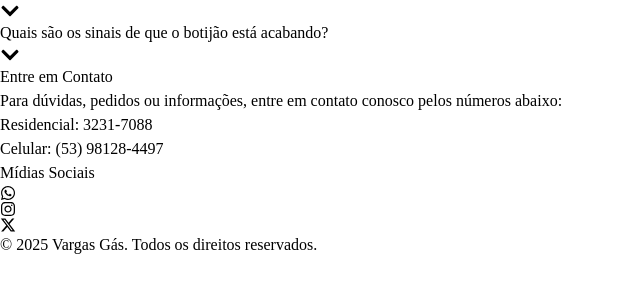
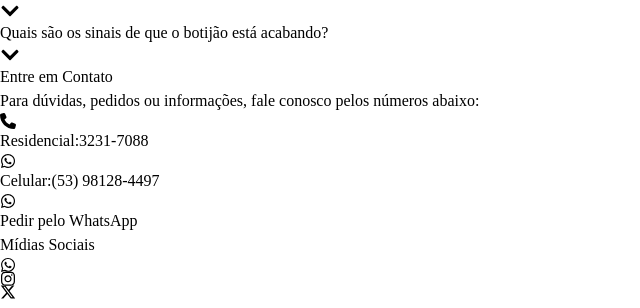
Before and after one commit to LuanderV/vargas-gas, a Next.js app: page / in a window 1280 px wide. Shown: the part 2839-3147 px from the top of the page, without its empty margins (0-640 px from the left). Before the commit the page ends 3096 px from the top, so only its background shows below. Built offline with nearby package versions, Linux system fonts and the light colour scheme.

Commit message:
component att
pequenas alterações no page.tsx, e animações adicionadas ao componente contact-section e footer

```diff
--- a/src/app/components/(pages)/home/contact-section/page.tsx
+++ b/src/app/components/(pages)/home/contact-section/page.tsx
@@ -1,36 +1,56 @@
 "use client";
+
+import ButtonWhastApp from "@/app/components/button-whatsapp/page";
+import { motion } from "framer-motion";
+import { FaPhone, FaWhatsapp } from "react-icons/fa6";
 
 const ContactSection = () => {
   return (
-    <footer className="py-12">
-      <div className="max-w-4xl mx-auto text-center">
-        <h2 className="text-3xl font-bold text-emerald-500 mb-6">
+    <footer className="relative py-16 bg-gray-900 text-white overflow-hidden">
+      {/* Efeito Glassmorphism */}
+      <div className="absolute inset-0 bg-emerald-500 bg-opacity-20 backdrop-blur-md"></div>
+
+      <motion.div
+        className="relative max-w-4xl mx-auto text-center"
+        initial={{ opacity: 0, y: 20 }}
+        animate={{ opacity: 1, y: 0 }}
+        transition={{ duration: 0.8 }}
+      >
+        <h2 className="text-3xl font-bold text-emerald-400 mb-6">
           Entre em Contato
         </h2>
-        <p className="text-gray-700 text-lg">
-          Para dúvidas, pedidos ou informações, entre em contato conosco pelos números abaixo:
+        <p className="text-gray-300 text-lg">
+          Para dúvidas, pedidos ou informações, fale conosco pelos números abaixo:
         </p>
-        <div className="mt-8 space-y-4">
-          <div>
-            <span className="font-medium text-gray-800">Residencial:</span>{" "}
+
+        {/* Contatos */}
+        <div className="mt-8 space-y-6">
+          <div className="flex justify-center items-center space-x-3">
+            <FaPhone className="text-emerald-400 text-xl" />
+            <span className="font-medium text-gray-300">Residencial:</span>
             <a
               href="tel:32317088"
-              className="text-emerald-500 font-semibold hover:underline"
+              className="text-emerald-400 font-semibold hover:underline"
             >
               3231-7088
             </a>
           </div>
-          <div>
-            <span className="font-medium text-gray-800">Celular:</span>{" "}
+
+          <div className="flex justify-center items-center space-x-3">
+            <FaWhatsapp className="text-green-400 text-xl animate-pulse" />
+            <span className="font-medium text-gray-300">Celular:</span>
             <a
               href="tel:+535981284497"
-              className="text-emerald-500 font-semibold hover:underline"
+              className="text-emerald-400 font-semibold hover:underline"
             >
               (53) 98128-4497
             </a>
           </div>
         </div>
-      </div>
+
+        {/* Botão de contato rápido */}
+        <ButtonWhastApp />
+      </motion.div>
     </footer>
   );
 };
--- a/src/app/components/footer/page.tsx
+++ b/src/app/components/footer/page.tsx
@@ -6,9 +6,11 @@ import Link from "next/link";
 
 const Footer = () => {
   return (
-    <footer className="relative w-full bg-emerald-600 text-white py-8">
+    <footer className="relative shadow-lg shadow-emerald-500/50 p-4 text-center text-white bg-gray-900 overflow-hidden">
       {/* Efeito Glassmorphism */}
-      <div className="absolute inset-0 bg-emerald-700 bg-opacity-30 backdrop-blur-lg"></div>
+      <div className="absolute inset-0 bg-emerald-600 bg-opacity-30 backdrop-blur-lg"></div>
+
+      <div className="absolute top-0 left-0 w-full h-1 bg-gradient-to-r from-emerald-400 via-green-500 to-emerald-400 animate-pulse"></div>
 
       <motion.div
         className="relative container mx-auto flex flex-col items-center space-y-6 text-center"
@@ -20,19 +22,31 @@ const Footer = () => {
         <div>
           <h3 className="text-lg font-semibold">Mídias Sociais</h3>
           <div className="flex space-x-4 mt-2">
-            <motion.div whileHover={{ scale: 1.1 }}>
+            <motion.div
+              whileHover={{ scale: 1.2 }}
+              animate={{ y: [0, -5, 0] }}
+              transition={{ repeat: Infinity, duration: 2, ease: "easeInOut" }}
+            >
               <Link href="#" aria-label="WhatsApp">
-                <FaWhatsapp className="text-white text-2xl hover:text-green-400 transition" />
+                <FaWhatsapp className="text-white text-2xl hover:text-green-400 transition drop-shadow-lg" />
               </Link>
             </motion.div>
-            <motion.div whileHover={{ scale: 1.1 }}>
+            <motion.div
+              whileHover={{ scale: 1.2 }}
+              animate={{ y: [0, -5, 0] }}
+              transition={{ repeat: Infinity, duration: 2.2, ease: "easeInOut" }}
+            >
               <Link href="#" aria-label="Instagram">
-                <FaInstagram className="text-white text-2xl hover:text-pink-400 transition" />
+                <FaInstagram className="text-white text-2xl hover:text-pink-400 transition drop-shadow-lg" />
               </Link>
             </motion.div>
-            <motion.div whileHover={{ scale: 1.1 }}>
+            <motion.div
+              whileHover={{ scale: 1.2 }}
+              animate={{ y: [0, -5, 0] }}
+              transition={{ repeat: Infinity, duration: 2.4, ease: "easeInOut" }}
+            >
               <Link href="#" aria-label="Twitter/X">
-                <FaXTwitter className="text-white text-2xl hover:text-blue-400 transition" />
+                <FaXTwitter className="text-white text-2xl hover:text-blue-400 transition drop-shadow-lg" />
               </Link>
             </motion.div>
           </div>
--- a/src/app/page.tsx
+++ b/src/app/page.tsx
@@ -11,7 +11,6 @@ import Footer from "./components/footer/page";
 export default function Home() {
   return (
     <>
-      <div className="px-16 max-w-5xl mx-auto">
         <HeroSection />
         <StatsSection />
         <SupportSection />
@@ -20,7 +19,6 @@ export default function Home() {
         <OperatingHours />
         <FAQs />
         <ContactSection />
-      </div>
         <Footer />
     </>
   );
```
